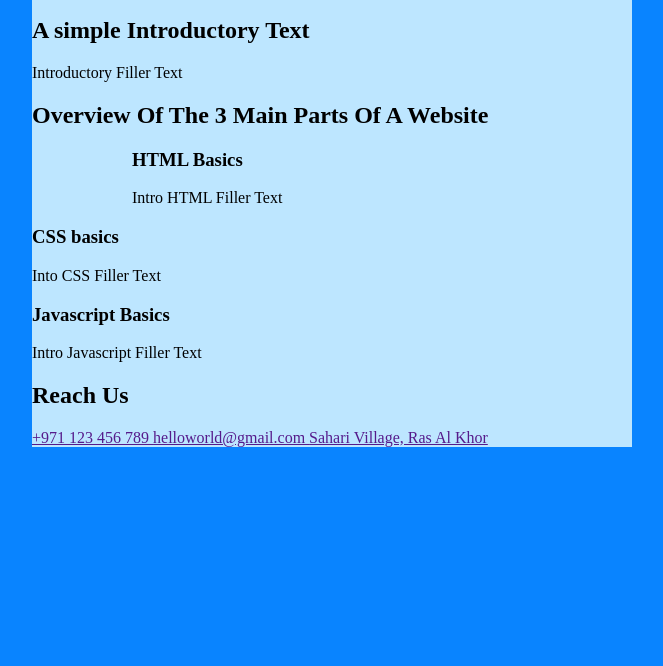
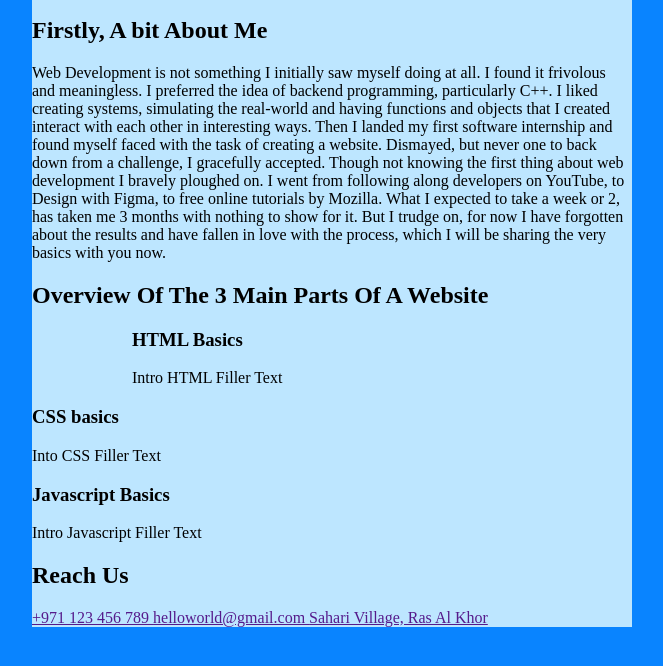
Before and after one commit to TinotendaMakuza/starter-web-dev, a plain HTML site: page index.html in a window 1280 px wide. Shown: the part 40-706 px from the top of the page, without its empty margins (308-971 px from the left). Drawn offline with Linux system fonts and the light colour scheme.

Commit message:
Introductory content written

```diff
--- a/index.html
+++ b/index.html
@@ -17,10 +17,20 @@
             Web Dev By Tino
         </h1>
         <h2>
-            A simple Introductory Text
+            Firstly, A bit About Me
         </h2>
         <p>
-            Introductory Filler Text
+            Web Development is not something I initially saw myself doing at all. I found it frivolous and meaningless. I preferred
+            the idea of backend programming, particularly C++. I liked creating systems, simulating the real-world and having
+            functions and objects that I created interact with each other in interesting ways.
+
+            Then I landed my first software internship and found myself faced with the task of creating a website. Dismayed, but
+            never one to back down from a challenge, I gracefully accepted. Though not knowing the first thing about web development
+            I bravely ploughed on.
+
+            I went from following along developers on YouTube, to Design with Figma, to free online tutorials by Mozilla. What
+            I expected to take a week or 2, has taken me 3 months with nothing to show for it. But I trudge on, for now I have forgotten
+            about the results and have fallen in love with the process, which I will be sharing the very basics with you now.
         </p>
         <h2>
             Overview Of The 3 Main Parts Of A Website
```
